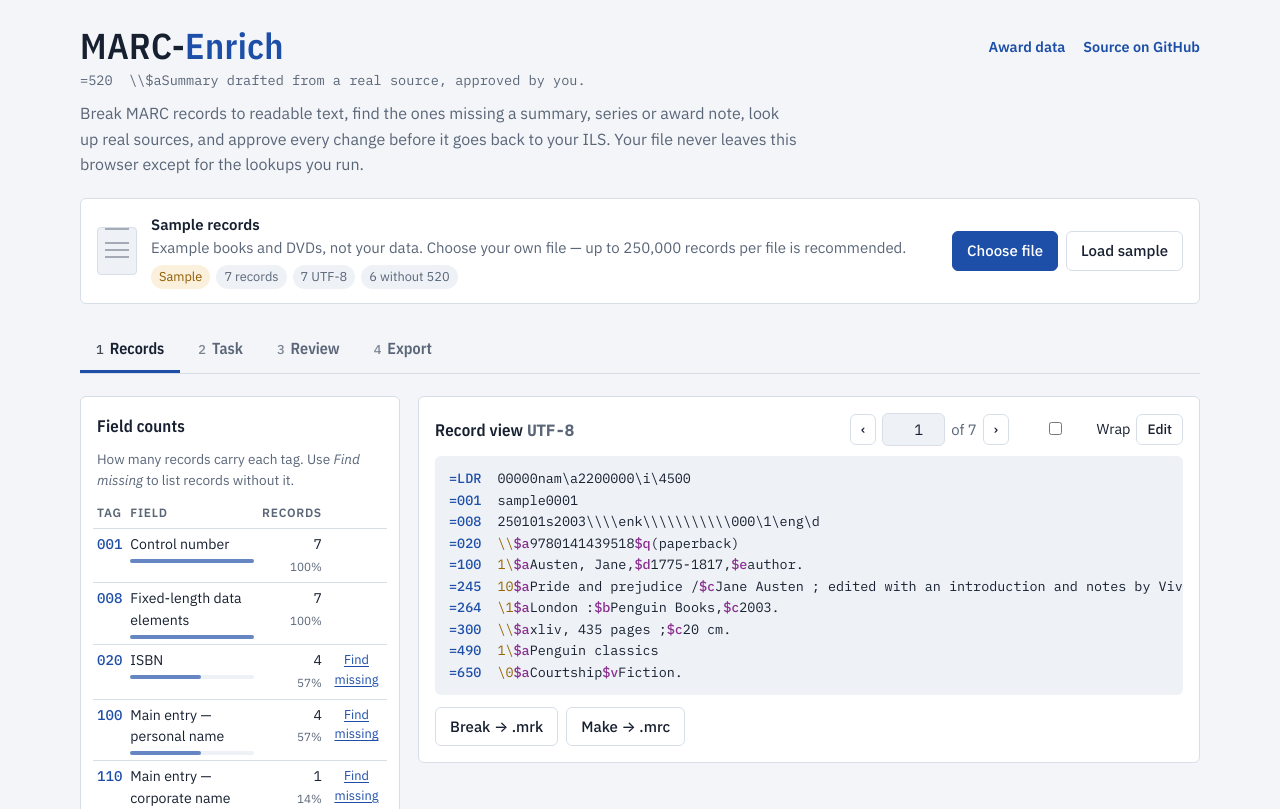
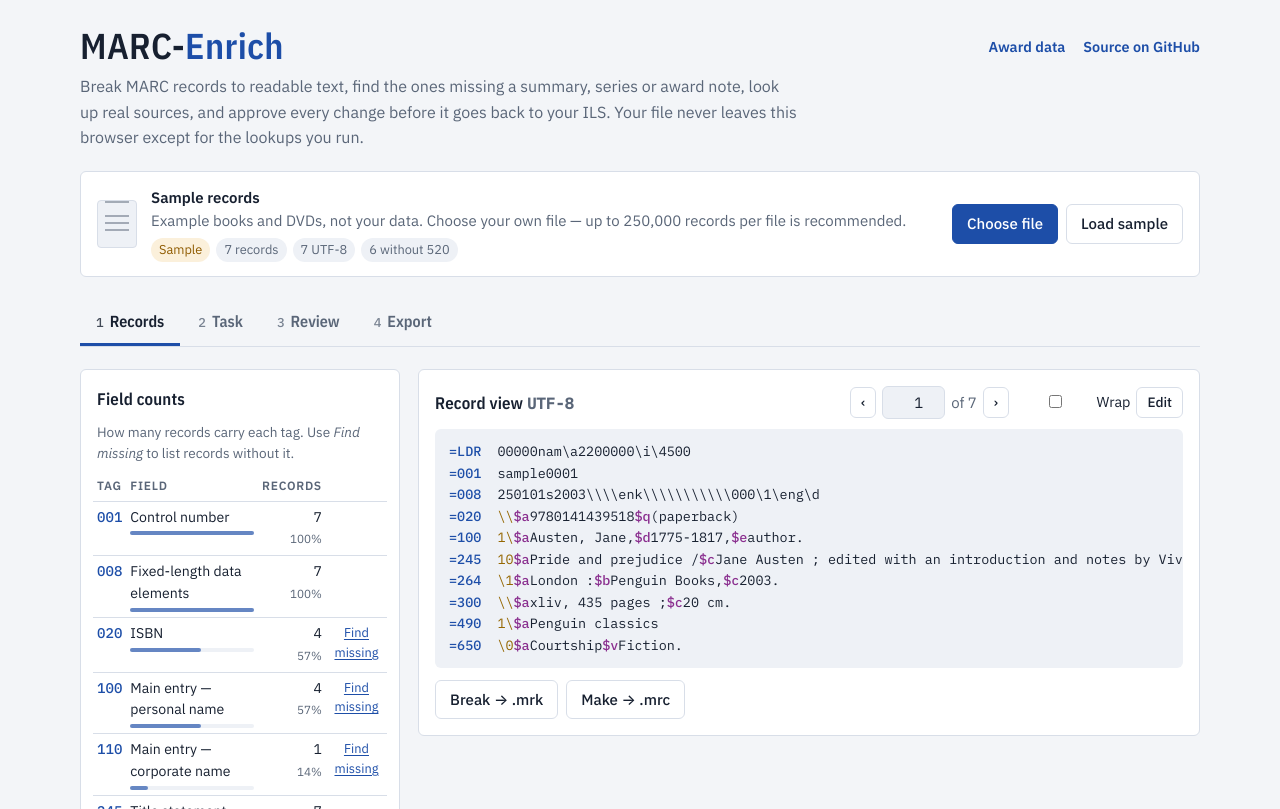
Before and after one commit to systemslibrarian/marc-enrich, a plain HTML site: page index.html in a window 1280 px wide. Shown: the top 809 px of the page. Drawn offline with nearby package versions, Linux system fonts and the light colour scheme.

Commit message:
Header: remove the =520 tagline, keep the description
Co-Authored-By: Claude Opus 5.5 <noreply@anthropic.com>
Claude-Session: https://claude.ai/code/session_01HnAyLgPsmhwpc1TH9xrWhF

```diff
--- a/index.html
+++ b/index.html
@@ -78,7 +78,6 @@ button, input, select, textarea { font: inherit; color: inherit; }
 .brand { display: flex; flex-direction: column; gap: 6px; min-width: 0; }
 .brand h1 { font-size: 2.25rem; line-height: 1; }
 .brand h1 span { color: var(--accent); }
-.brand .field-line { font-family: var(--font-mono); font-size: 0.85rem; color: var(--muted); overflow-wrap: anywhere; }
 .masthead .lede { grid-column: 1 / -1; max-width: 75ch; color: var(--muted); font-size: 1rem; line-height: 1.6; }
 .sitenav { display: flex; flex-wrap: wrap; gap: 6px 18px; font-size: 0.9rem; font-weight: 600; align-self: start; padding-top: 8px; }
 @media (max-width: 600px) { .masthead { grid-template-columns: minmax(0, 1fr); } .sitenav { grid-row: 3; padding-top: 0; } }
@@ -251,7 +250,6 @@ footer { margin-top: 40px; font-size: 0.82rem; color: var(--muted); display: gri
 <header class="masthead">
   <div class="brand">
     <h1>MARC-<span>Enrich</span></h1>
-    <div class="field-line" aria-hidden="true">=520&nbsp;&nbsp;\\$aSummary drafted from a real source, approved by you.</div>
   </div>
   <nav class="sitenav" aria-label="Site">
     <a href="awards.html">Award data</a>
```
